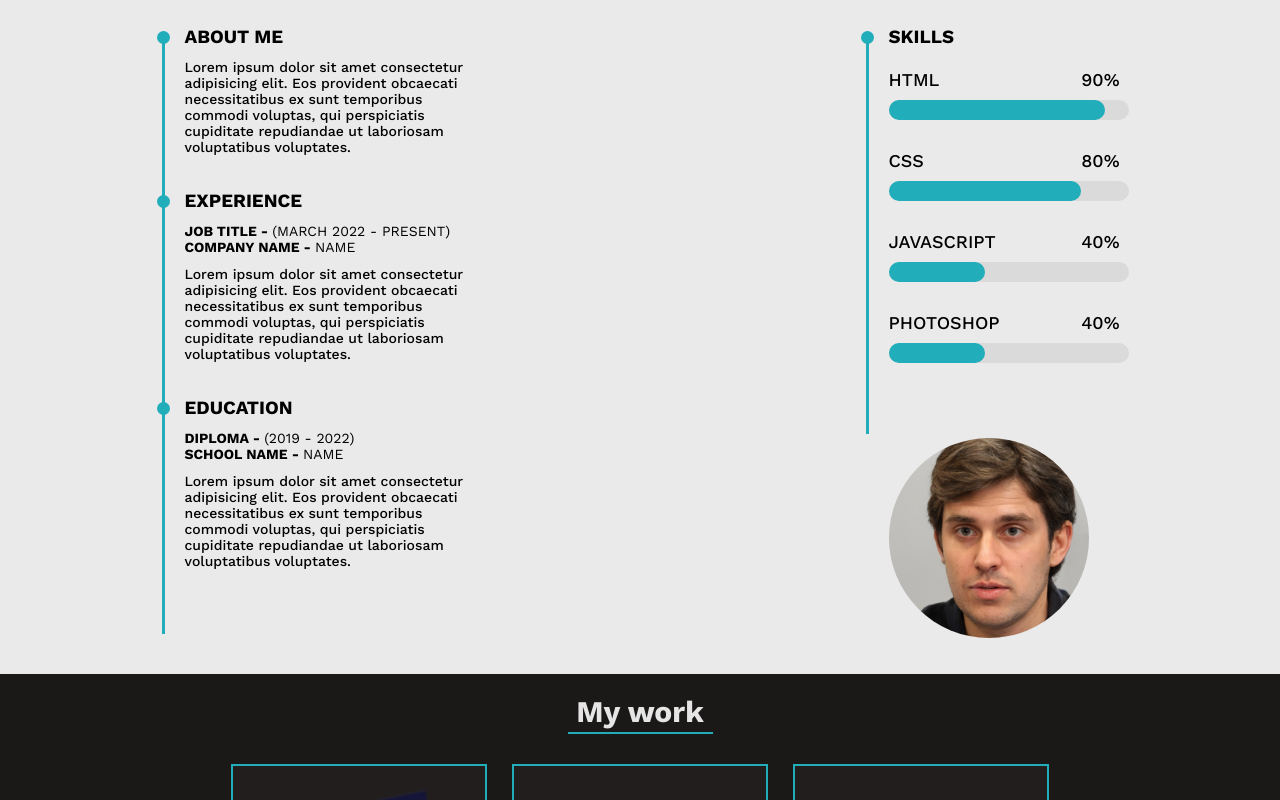
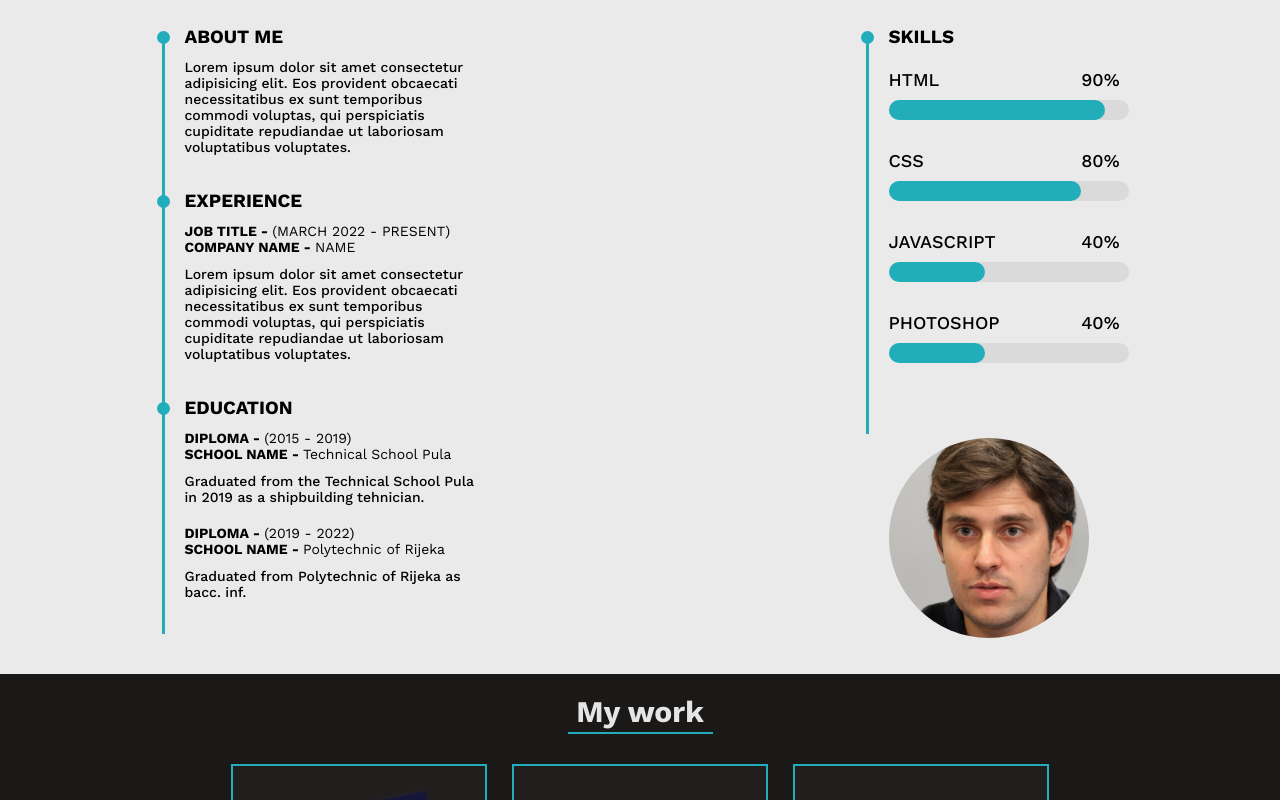
Before and after one commit to dtomicic/portfolio-website, a plain HTML site: page index.html in a window 1280 px wide. Shown: the part 454-1254 px from the top of the page. Drawn offline with nearby package versions, Linux system fonts and the light colour scheme.

Commit message:
portfolio update

```diff
--- a/assets/scss/components/_portfolio.scss
+++ b/assets/scss/components/_portfolio.scss
@@ -82,6 +82,10 @@
     &Paragraph {
       font-size: toRem(14);
       font-weight: 500;
+
+      &.second {
+        margin-bottom: toRem(20);
+      }
     }
 
     &SubHeaders {
--- a/index.html
+++ b/index.html
@@ -44,7 +44,7 @@
           <div class="portfolio__textBlock">
             <div class="portfolio__textBlockHeader">
               <h3 class="portfolio__textBlockHeading">EXPERIENCE</h3>
-              <div class="portfolio__textBlockDot second"></div>
+              <div class="portfolio__textBlockDot"></div>
             </div>
             <div class="portfolio__textBlockSubHeaders">
               <h4 class="portfolio__textBlockSubHeader">JOB TITLE - <span class="accent">(MARCH 2022 - PRESENT)</span></h4>
@@ -56,13 +56,18 @@
           <div class="portfolio__textBlock">
             <div class="portfolio__textBlockHeader">
               <h3 class="portfolio__textBlockHeading">EDUCATION</h3>
-              <div class="portfolio__textBlockDot third"></div>
+              <div class="portfolio__textBlockDot"></div>
             </div>
             <div class="portfolio__textBlockSubHeaders">
+              <h4 class="portfolio__textBlockSubHeader">DIPLOMA - <span class="accent">(2015 - 2019)</span></h4>
+              <h4 class="portfolio__textBlockSubHeader">SCHOOL NAME - <span class="accent">Technical School Pula</span></h4>
+            </div>
+            <p class="portfolio__textBlockParagraph second">Graduated from the Technical School Pula in 2019 as a shipbuilding tehnician.</p>
+            <div class="portfolio__textBlockSubHeaders">
               <h4 class="portfolio__textBlockSubHeader">DIPLOMA - <span class="accent">(2019 - 2022)</span></h4>
-              <h4 class="portfolio__textBlockSubHeader">SCHOOL NAME - <span class="accent">NAME</span></h4>
+              <h4 class="portfolio__textBlockSubHeader">SCHOOL NAME - <span class="accent">Polytechnic of Rijeka</span></h4>
             </div>
-            <p class="portfolio__textBlockParagraph">Lorem ipsum dolor sit amet consectetur adipisicing elit. Eos provident obcaecati necessitatibus ex sunt temporibus commodi voluptas, qui perspiciatis cupiditate repudiandae ut laboriosam voluptatibus voluptates.</p>
+            <p class="portfolio__textBlockParagraph second">Graduated from Polytechnic of Rijeka as bacc. inf.</p>
           </div>
         </div>
 
@@ -71,7 +76,7 @@
           <div class="portfolio__textBlock">
             <div class="portfolio__textBlockHeader">
               <h3 class="portfolio__textBlockHeading">SKILLS</h3>
-              <div class="portfolio__textBlockDot fourth"></div>
+              <div class="portfolio__textBlockDot"></div>
             </div>
             <div class="portfolio__textBlockSkillsArea">
               <div class="portfolio__textBlockSkillsItem">
```
Also changed, not shown: assets/css/main.css, 1 other file.
